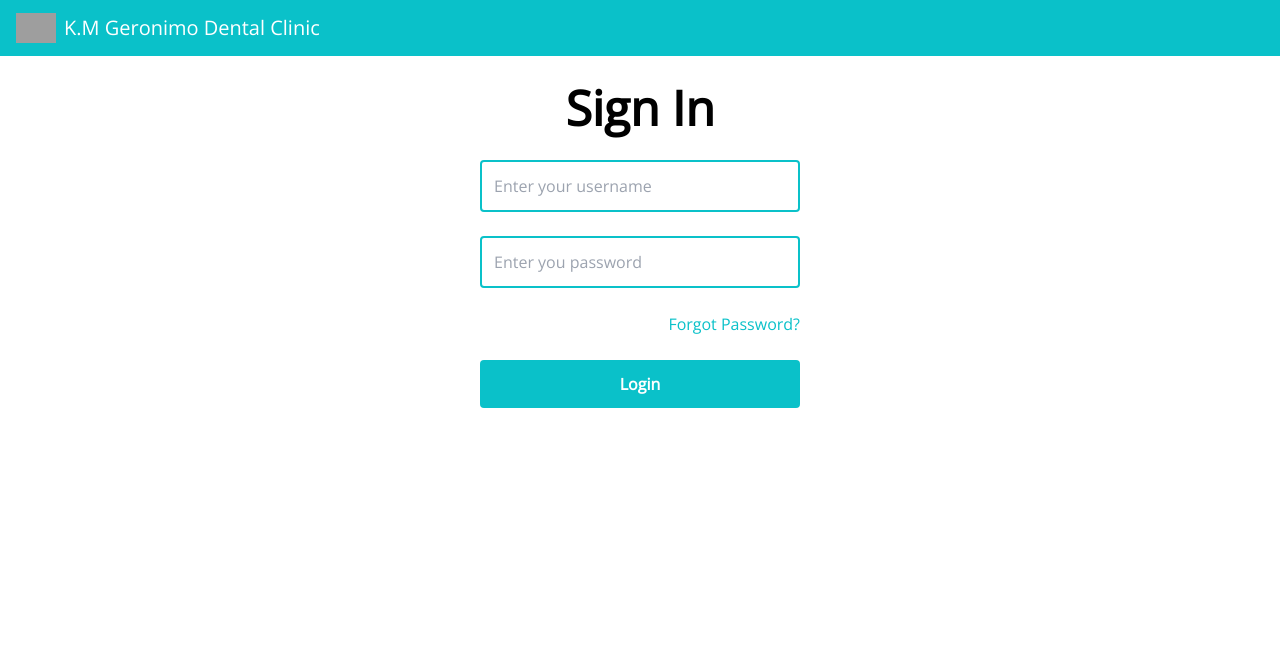
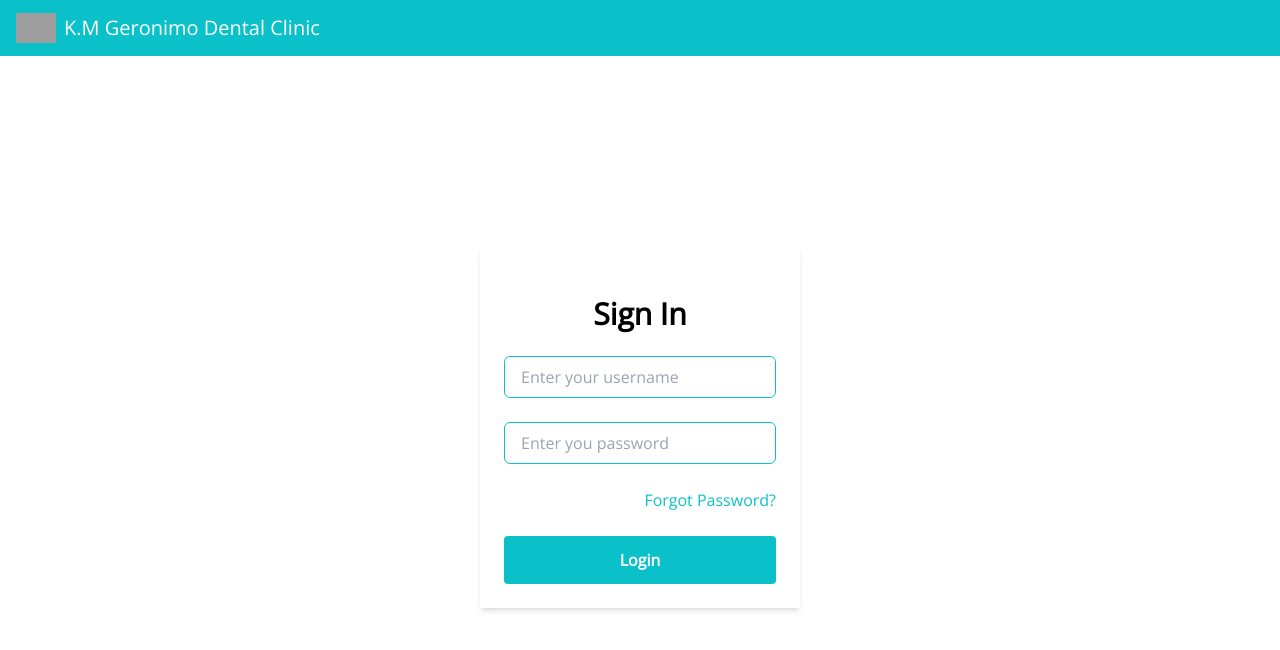
Before and after one commit to HansAguilar/KmGeronimoDental, a React (Create React App) app in the folder frontend/: page / in a window 1280 px wide. Shown: the top 650 px of the page. Built offline with nearby package versions, Linux system fonts and the light colour scheme; grey boxes are pictures that could not be loaded.

Commit message:
Modified design of login and forgot password

```diff
--- a/frontend/src/views/ForgotPassword.jsx
+++ b/frontend/src/views/ForgotPassword.jsx
@@ -1,13 +1,28 @@
 import React from 'react'
 import Header from '../components/Header'
+import { NavLink } from "react-router-dom";
 
 const ForgotPassword = () => {
     return (
         <>
             <Header />
-
+            <div className='h-[calc(100vh_-_3.5rem)] w-3/12 m-auto flex items-center justify-center'>
+                <div>
+                    <div className='shadow-md flex flex-col text-center justify-center p-6 gap-6 min-h-full'>
+                        <h1 className='text-3xl font-bold'>Forgot Password</h1>
+                        <p className=''>Resseting your password is easy. Just type your email, and we will send you an email to reset your password.</p>
+                        <input
+                            className="border border-[#0AC1C9] focus:bg-sky-100 transition-all delay-75 ease-in outline-none px-4 py-2 rounded-md"
+                            type="email"
+                            placeholder="Enter your name"
+                        />
+                        <button className='bg-[#0AC1C9] px-4 py-2 rounded-md text-white outline-none'>Send</button>
+                        <p>Did you remember your password? <NavLink to='/login' className="text-[#0AC1C9]">Login</NavLink></p>
+                    </div>
+                </div>
+            </div>
         </>
     )
 }
 
-export default ForgotPassword
+export default ForgotPassword;
--- a/frontend/src/views/Login/LoginPage.jsx
+++ b/frontend/src/views/Login/LoginPage.jsx
@@ -38,9 +38,9 @@ const LoginPage = () => {
     return (
         <>
             <Header />
-            <main className="w-2/4 m-auto flex items-center justify-center">
-                <section className="gap-6">
-                    <h1 className="font-semibold text-center text-5xl my-7">Sign In</h1>
+            <main className="h-[calc(100vh_-_3.5rem)] w-3/12 m-auto flex items-center justify-center ">
+                <section className="gap-6 w-full shadow-md p-6">
+                    <h1 className="font-semibold text-center text-3xl my-6">Sign In</h1>
                     <p className={showError ? 'text-red-400' : ''}>{showError && "NO account found"}</p>
                     <div className="flex items-center justify-center flex-col gap-6">
                         <input
@@ -50,7 +50,7 @@ const LoginPage = () => {
                             onChange={(e) => {
                                 setUsername(e.target.value);
                             }}
-                            className="w-80 p-3 rounded border-2 border-[#0AC1C9]"
+                            className="w-full outline-none px-4 py-2 rounded-md border border-[#0AC1C9] focus:bg-sky-100 transition-all delay-75 ease-in"
                         />
                         <input
                             type="password"
@@ -59,13 +59,12 @@ const LoginPage = () => {
                             onChange={(e) => {
                                 setPassword(e.target.value);
                             }}
-                            className="w-80 p-3 rounded border-2 border-[#0AC1C9]"
+                            className="w-full outline-none px-4 py-2 rounded-md border border-[#0AC1C9] focus:bg-sky-100 transition-all delay-75 ease-in"
                         />
 
                         <Link className="text-[#0AC1C9] ml-auto" to="/forgotpassword">Forgot Password?</Link>
                         <button
-
-                            className="w-80 p-3 rounded bg-[#0AC1C9] text-white font-semibold hover:bg-[#24d8e2] transition-all duration-200 ease-in"
+                            className="w-full p-3 rounded bg-[#0AC1C9] text-white font-semibold hover:bg-[#24d8e2] transition-all duration-200 ease-in outline-none "
                             onClick={loginSubmit}>
                             Login
                         </button>
```
